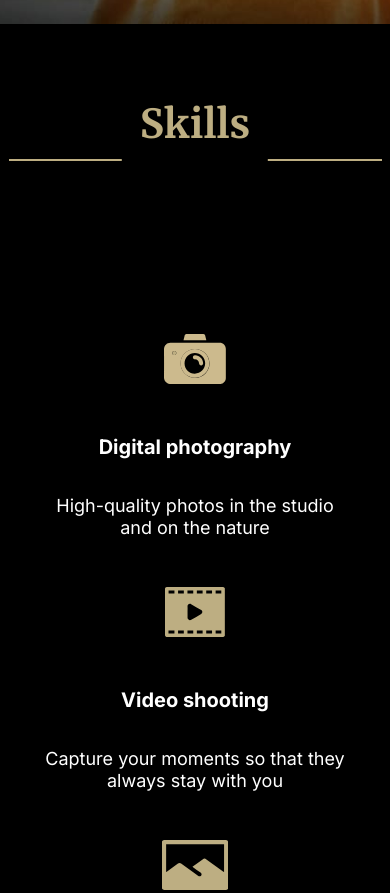
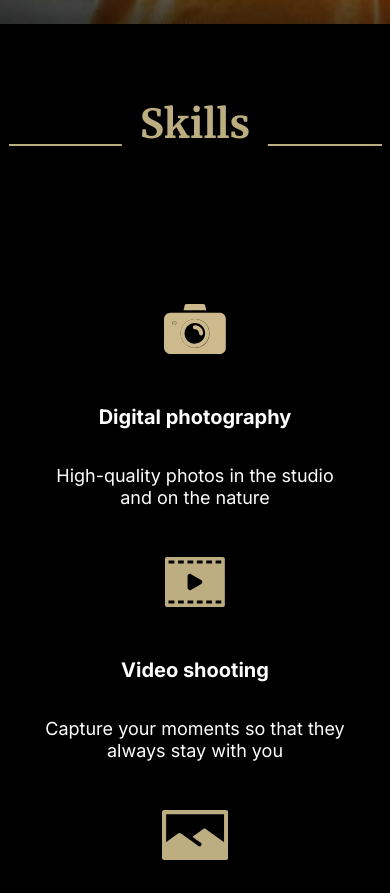
Before and after one commit to mira565/photographer-s-website, a plain HTML site: page index.html in a window 390 px wide. Shown: the part 820-1713 px from the top of the page. Drawn offline with Linux system fonts and the light colour scheme.

Commit message:
changes were added

```diff
--- a/scss/style.scss
+++ b/scss/style.scss
@@ -628,7 +628,7 @@ svg path:hover {
 
     .section-header{
         margin: 0 auto 140px;
-        padding-bottom: 70px;
+        padding-bottom: 40px;
 
     }
 
@@ -671,7 +671,7 @@ svg path:hover {
 
     .skills-header {
         margin: 0 auto 140px;
-        padding-bottom: 70px;
+        padding-bottom: 40px;
     }
 
 
```
Also changed, not shown: css/style.css.
